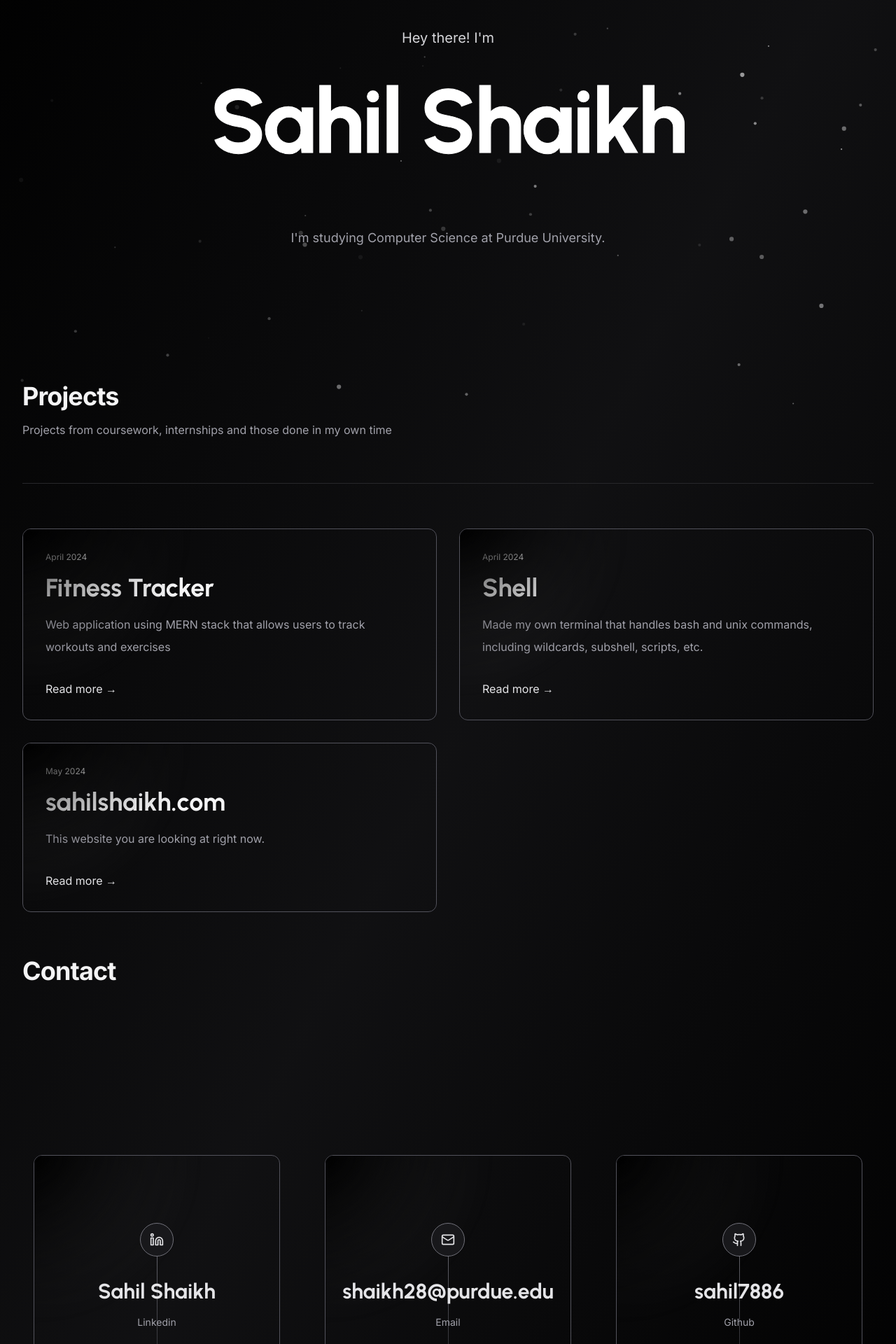
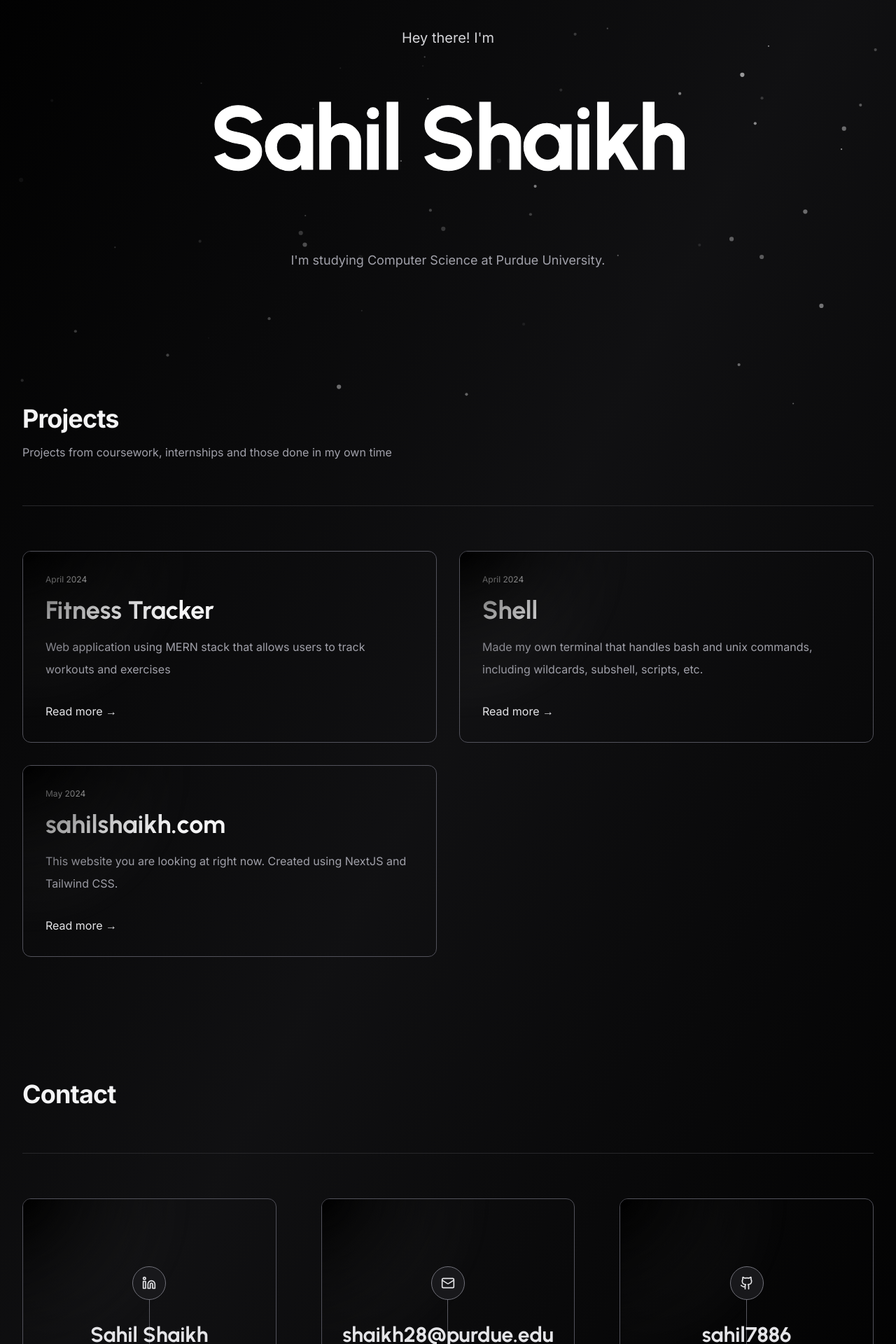
Before and after one commit to sahil7886/personal_website, a Next.js app: page / in a window 1280 px wide. Shown: the part 200-2120 px from the top of the page at 70% size. Built offline with nearby package versions, Linux system fonts and the light colour scheme.

Commit message:
Sorted html structure

```diff
--- a/src/app/components/nav.tsx
+++ b/src/app/components/nav.tsx
@@ -28,13 +28,13 @@ export const Navigation: React.FC = () => {
 				<div className="container flex flex-row-reverse items-center justify-between p-6 mx-auto">
 					<div className="flex justify-between gap-8">
 						<Link
-							href="/"
+							href="#projects"
 							className="duration-200 text-zinc-400 hover:text-zinc-100"
 						>
 							Projects
 						</Link>
 						<Link
-							href="/"
+							href="#contact"
 							className="duration-200 text-zinc-400 hover:text-zinc-100"
 						>
 							Contact
--- a/src/app/globals.css
+++ b/src/app/globals.css
@@ -1,6 +1,10 @@
 @tailwind base;
 @tailwind components;
 @tailwind utilities;
+
+html {
+  scroll-behavior: smooth;
+}
 
 @layer base {
   .text-edge-outline {
--- a/src/app/page.tsx
+++ b/src/app/page.tsx
@@ -34,8 +34,8 @@ const socials = [
 export default function Home() {
   return (
     <div className="flex flex-col items-center justify-center w-screen min-h-screen overflow-hidden bg-gradient-to-tl from-black via-zinc-600/20 to-black">
-      <Navigation />
-      <div className="mt-60 my-10 text-center animate-fade-in">
+      <Navigation/>
+      <div className="mt-60 mb-16 text-center animate-fade-in">
         <h2 className="text-xl text-zinc-300 hover:text-transparent duration-500">
           Hey there! I'm
         </h2>
@@ -45,27 +45,25 @@ export default function Home() {
         className="absolute inset-0 -z-10 animate-fade-in"
         quantity={100}
       />
-      <h1 className="mb-6 z-10 text-4xl tracking-tight text-transparent duration-1100 bg-white cursor-default text-edge-outline animate-title font-display sm:text-6xl md:text-9xl whitespace-nowrap bg-clip-text">
+      <h1 className="z-10 text-4xl tracking-tight text-transparent duration-1100 bg-white cursor-default text-edge-outline animate-title font-display sm:text-6xl md:text-9xl whitespace-nowrap bg-clip-text">
         Sahil Shaikh
       </h1>
       <div className="hidden w-screen h-px animate-glow md:block animate-fade-right bg-gradient-to-r from-zinc-300/0 via-zinc-300/50 to-zinc-300/0" />
-      <div className="my-16 text-center animate-fade-in">
+      <div className="mt-24 mb-16 text-center animate-fade-in">
         <h2 className="text-lg text-zinc-400 hover:text-transparent duration-500">
           I'm studying Computer Science at Purdue University.
         </h2>
       </div>
-      <div className="relative pb-16">
-      <div className="px-6 pt-20 mx-auto space-y-8 max-w-7xl lg:px-8 md:space-y-16 md:pt-24 lg:pt-32">
+        <div id = "projects" className="px-6 pt-20 mx-auto space-y-8 max-w-7xl lg:px-8 md:space-y-16 md:pt-24 lg:pt-32">
           <div className="max-w-2xl mx-auto lg:mx-0">
-          <h2 className="text-3xl font-bold tracking-tight text-zinc-100 sm:text-4xl">
+            <h2 className="animate-fade-in text-3xl font-bold tracking-tight text-zinc-100 sm:text-4xl">
               Projects
             </h2>
-          <p className="mt-4 text-zinc-400">
+            <p className="mt-4 text-zinc-400 animate-fade-in">
               Projects from coursework, internships and those done in my own time
             </p>
           </div>
           <div className="w-full h-px bg-zinc-800" />
-
           <div className="grid grid-cols-1 gap-8 mx-auto lg:grid-cols-2 ">
             <Card>
               <Link href={`/`}>
@@ -77,9 +75,7 @@ export default function Home() {
                     </time>
                   </div>
                   </div>
-
                   <h2
-                  id="featured-post"
                     className="mt-4 text-3xl font-bold text-zinc-100 group-hover:text-white sm:text-4xl font-display"
                   >
                     Fitness Tracker
@@ -135,7 +131,7 @@ export default function Home() {
                     sahilshaikh.com
                   </h2>
                   <p className="mt-4 mb-14 leading-8 duration-150 text-zinc-400 group-hover:text-zinc-300">
-                  This website you are looking at right now.
+                    This website you are looking at right now. Created using NextJS and Tailwind CSS.
                   </p>
                   <div className="absolute bottom-4 md:bottom-8">
                     <p className="hidden text-zinc-200 hover:text-zinc-50 lg:block">
@@ -146,12 +142,14 @@ export default function Home() {
               </Link>
             </Card>
           </div>
-          <h2 className="mb-0 text-3xl font-bold tracking-tight text-zinc-100 sm:text-4xl">
+        </div>
+        <div id = "contact" className="px-6 pt-20 mx-auto space-y-8 max-w-7xl lg:px-8 md:space-y-16 md:pt-24 lg:pt-32">
+            <h2 className="pt-12 mb-0 text-3xl font-bold tracking-tight text-zinc-100 sm:text-4xl">
               Contact
             </h2>
-        <div className="mt-0 container flex items-center justify-center min-h-screen px-4 mx-auto">
+            <div className="w-full h-px bg-zinc-800" />
 
-				<div className="mt-0 grid w-full grid-cols-1 gap-8 mx-auto sm:grid-cols-3 lg:gap-16">
+          <div className="mt-0 pb-36 grid w-full grid-cols-1 gap-8 mx-auto sm:grid-cols-3 lg:gap-16">
             {socials.map((s) => (
               <Card>
                 <Link
@@ -180,11 +178,6 @@ export default function Home() {
           </div>
         </div>
       </div>
-    </div>
-    </div>
-
-
-
   );
 
 }
```
Lines whose indentation alone changed are shown as unchanged.
